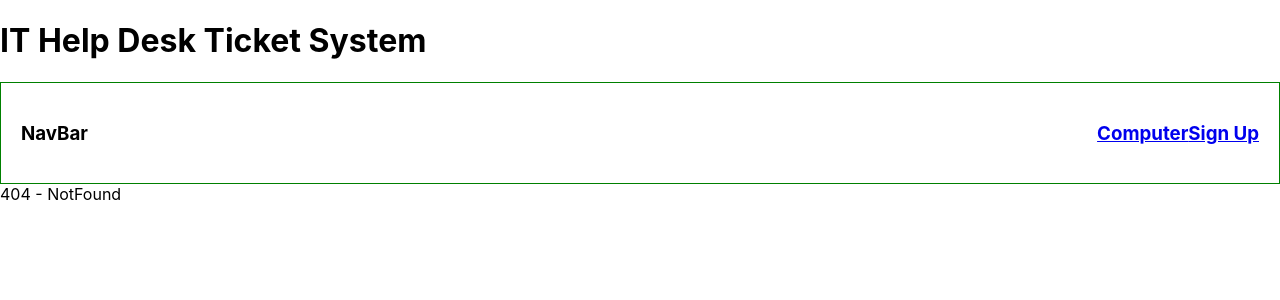
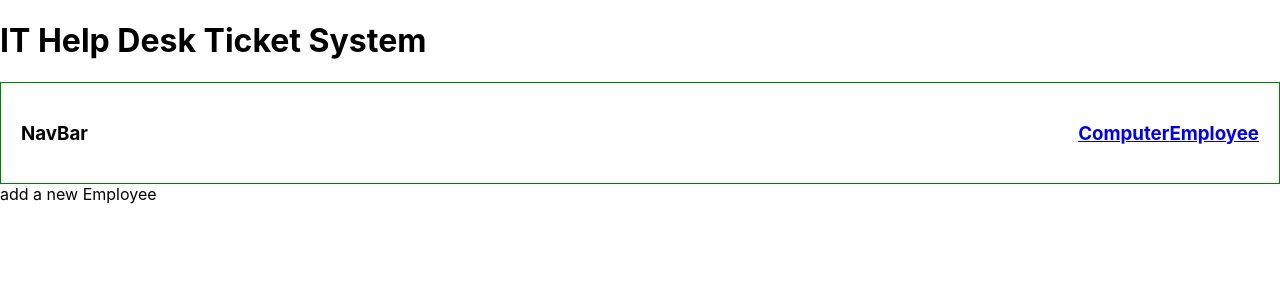
Before and after one commit to shallifi/project-for-phase-2, a React (Create React App) app: page /employee in a window 1280 px wide. Before the commit this address had no page. Shown: the top 300 px of the page. Built offline with nearby package versions, Linux system fonts and the light colour scheme.

Commit message:
added db json RD

```diff
--- a/db.json
+++ b/db.json
@@ -0,0 +1,24 @@
+{
+    "users":[
+        {
+            "id": 1,
+            "Name": "dummy account",
+            "Department": "IT",
+            "Manager": "Dummy Mgr",
+            "Title": "IT Help Desk",
+            "Phone#": "555-555-5555"
+        }
+    ],
+    "tickets":[
+        {
+            "id": 1,
+            "Computer / phone": "",
+            "Problem type":"",
+            "Description": "",
+            "Tech":"",
+            "Solution": "",
+            "Status": ""
+        }
+    ]
+
+}
--- a/src/App.js
+++ b/src/App.js
@@ -1,7 +1,7 @@
 import { Route, Switch } from "react-router-dom";
 import NavBar from "./components/NavBar";
 import NotFound from "./components/NotFound";
-import Signup from "./components/Signup";
+import Employee from "./components/Employee";
 import Computer from "./components/Computer";
 import CellPhone from "./components/CellPhone";
 
@@ -21,8 +21,8 @@ function App() {
           <CellPhone />
         </Route>
 
-        <Route path="/signup">
-          <Signup/>
+        <Route path="/employee">
+          <Employee/>
         </Route>
 
         <Route path="/*">
--- /dev/null
+++ b/src/components/Employee.js
@@ -0,0 +1,14 @@
+
+
+function Employee() {
+  return (
+    <div>
+
+       add a new Employee
+
+
+      </div>
+  )
+}
+
+export default Employee
--- a/src/components/NavBar.js
+++ b/src/components/NavBar.js
@@ -12,8 +12,8 @@ function NavBar() {
             <h3> Computer</h3>
         </Link>
 
-        <Link to="/signup">
-            <h3> Sign Up</h3>
+        <Link to="/employee">
+            <h3> Employee</h3>
         </Link>
     </div>
     </>
--- a/src/components/Signup.js
+++ /dev/null
@@ -1,9 +0,0 @@
-
-
-function Signup() {
-  return (
-    <div>Signup</div>
-  )
-}
-
-export default Signup
```
